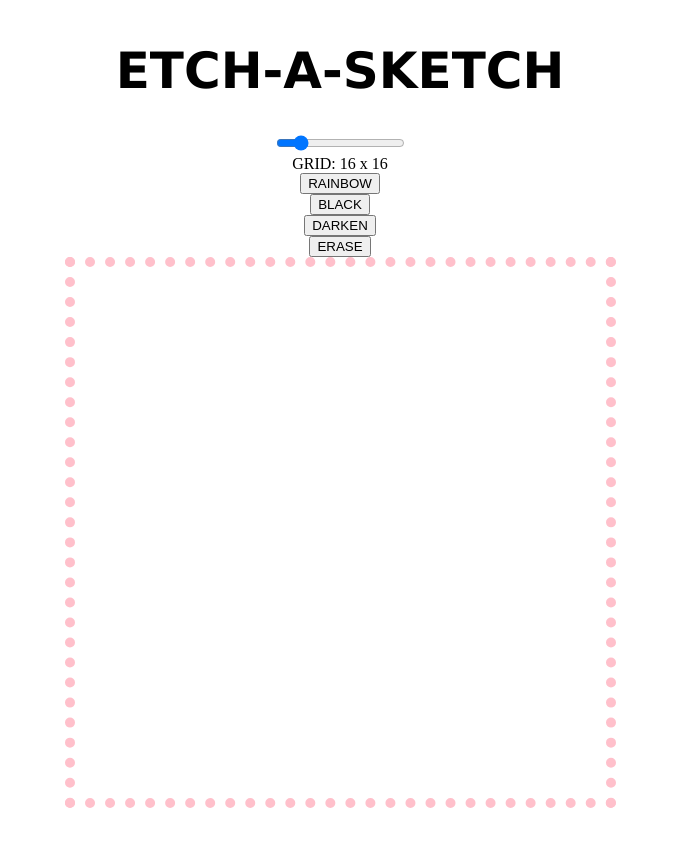
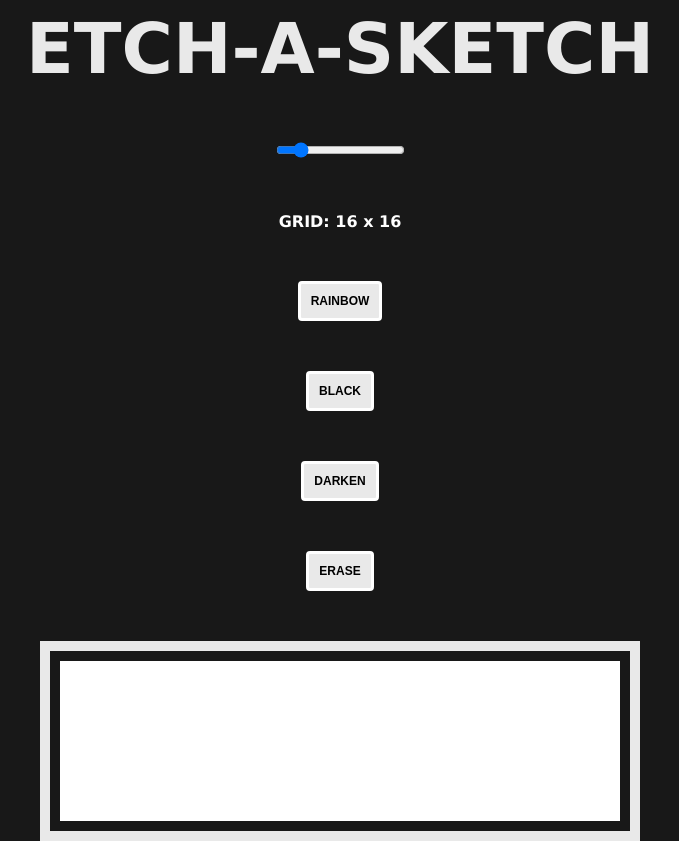
Before and after one commit to indigoBill/Etch-A-Sketch, a plain HTML site: page index.html in a window 1280 px wide. Shown: the whole page, without its empty margins (300-979 px from the left). Before the commit the page ends 808 px from the top, so only its background shows below. Drawn offline with Linux system fonts and the light colour scheme.

Commit message:
Adjust positioning of elements

```diff
--- a/style.css
+++ b/style.css
@@ -11,41 +11,87 @@ body{
 }
 
 body{
+    align-items: center;
+    background-color: rgb(24, 24, 24);
     display: flex;
-    align-items: center;
     flex-direction: column;
-
+    gap: 50px;
 }
 
 h1{
+    color: rgb(233, 233, 233);
     font-family:Verdana, Geneva, Tahoma, sans-serif;
-    font-size: 50px;
+    font-size: 70px;
+    font-weight: bold;
+    margin: 0px;
+    text-align: center;
+}
+
+.header{
+    padding: 30px 0 0 0;
+    width: 100%;
 }
 
 .grid-container{
+    aspect-ratio: 1;
+    border: 10px solid rgb(233, 233, 233);
     display: flex;
     flex-direction: column;
-    max-height: 600px;
-    height: 100%;
+    margin: 0 auto;
+    max-width: 600px;
+    min-height: 200px;
+    min-width: 200px;
     padding: 10px;
-    aspect-ratio: 1;
-
-    border: 10px dotted pink;
+    width: 100%;
 }
 
 .row{
+    display: flex;
     flex: auto;
-    display: flex;
 }
 
 .square{
     flex: auto;
-    /*
-    border: 1px solid black;
-    */
-
 }
 
-.colorChange{
-    background-color: black;
+.ui{
+    align-items: center;
+    display: flex;
+    flex-wrap: wrap;
+    gap: 30px;
+    max-width: 1000px;
+    padding: 20px;
+    width: 100%;
 }
+
+.controls{
+    display: flex;
+    flex-direction: column;
+    gap: 15px;
+    margin: 0 auto;
+}
+
+.spacer{
+    margin: 0 auto;
+    visibility: hidden;
+    width:133px;
+}
+
+.slider-value{
+    color: white;
+    font-family:Verdana, Geneva, Tahoma, sans-serif;
+    font-size: 16px;
+    font-weight: bold;
+    text-align: center;
+}
+
+button{
+    background-color: rgb(233, 233, 233);
+    border: 3px solid white;
+    border-radius: 4px;
+    cursor: pointer;
+    font-size: 12px;
+    font-weight: bold;
+    padding: 10px;
+    width: 100%;
+}
```
